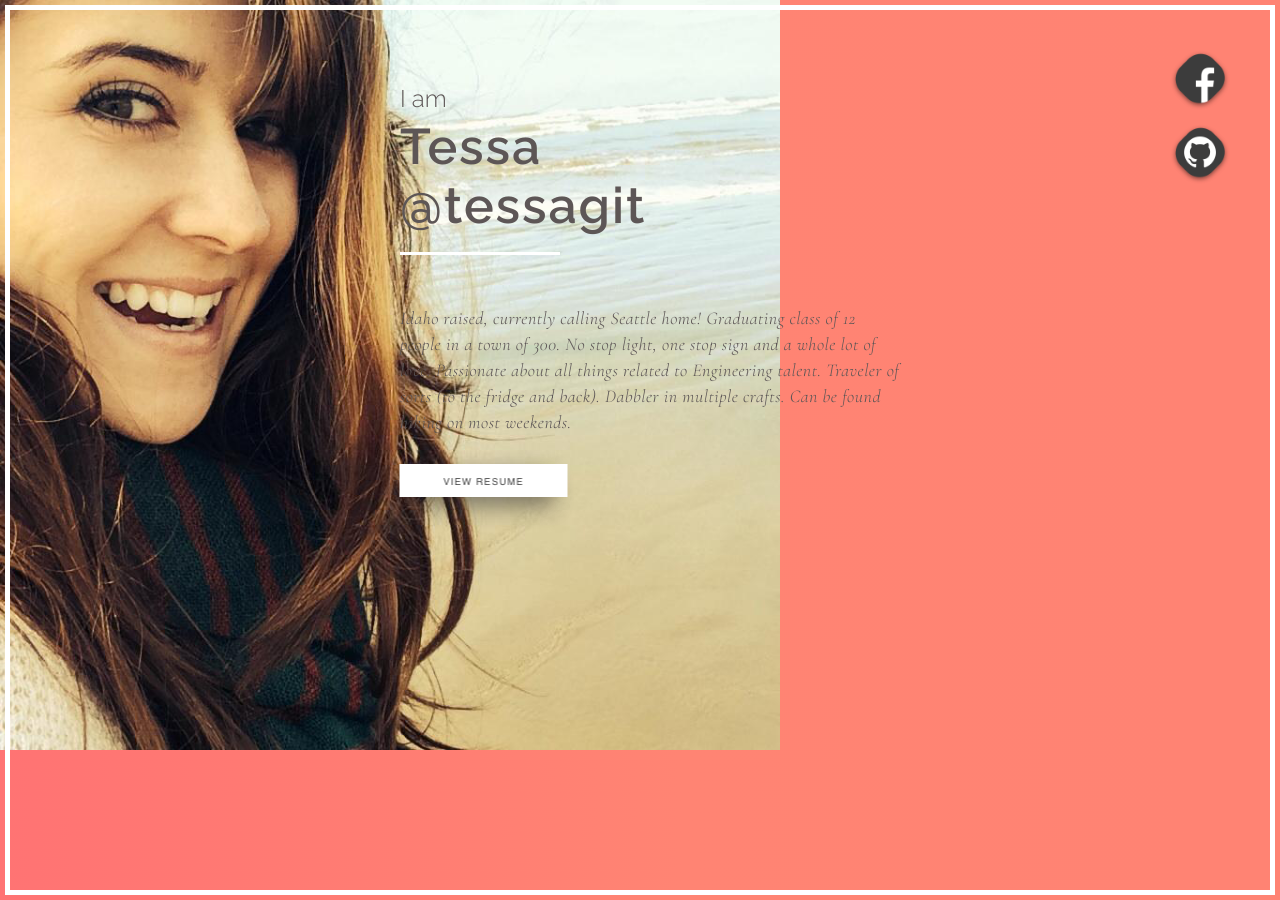
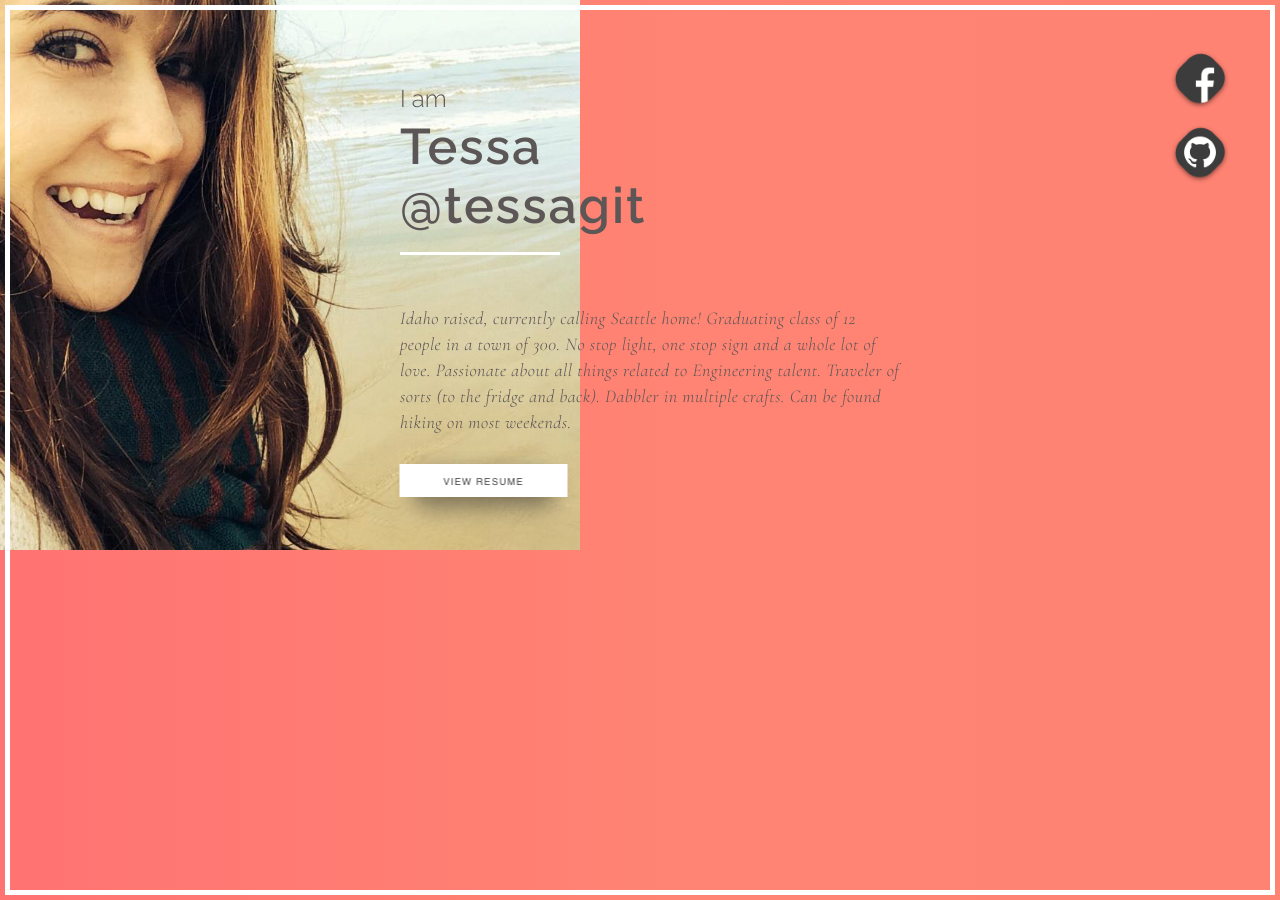
Before and after one commit to Anant08/tessagit.github.io, a Jekyll site: the page index.html, which Jekyll copies as it is, in a window 1280 px wide. Built offline with Jekyll 4.4.1, drawn with Linux system fonts in a browser that asks for light colours.

Commit message:
Update index.html

```diff
--- a/index.html
+++ b/index.html
@@ -151,8 +151,8 @@ hr {
 	background-image: url("photo.png");
     background-size:contain;
 	position: absolute;
-	width: 900px;
-	height: 900px;
+	width: 700px;
+	height: 700px;
 	background-repeat: no-repeat;
     left: -120px;
     top: -150px;
```
